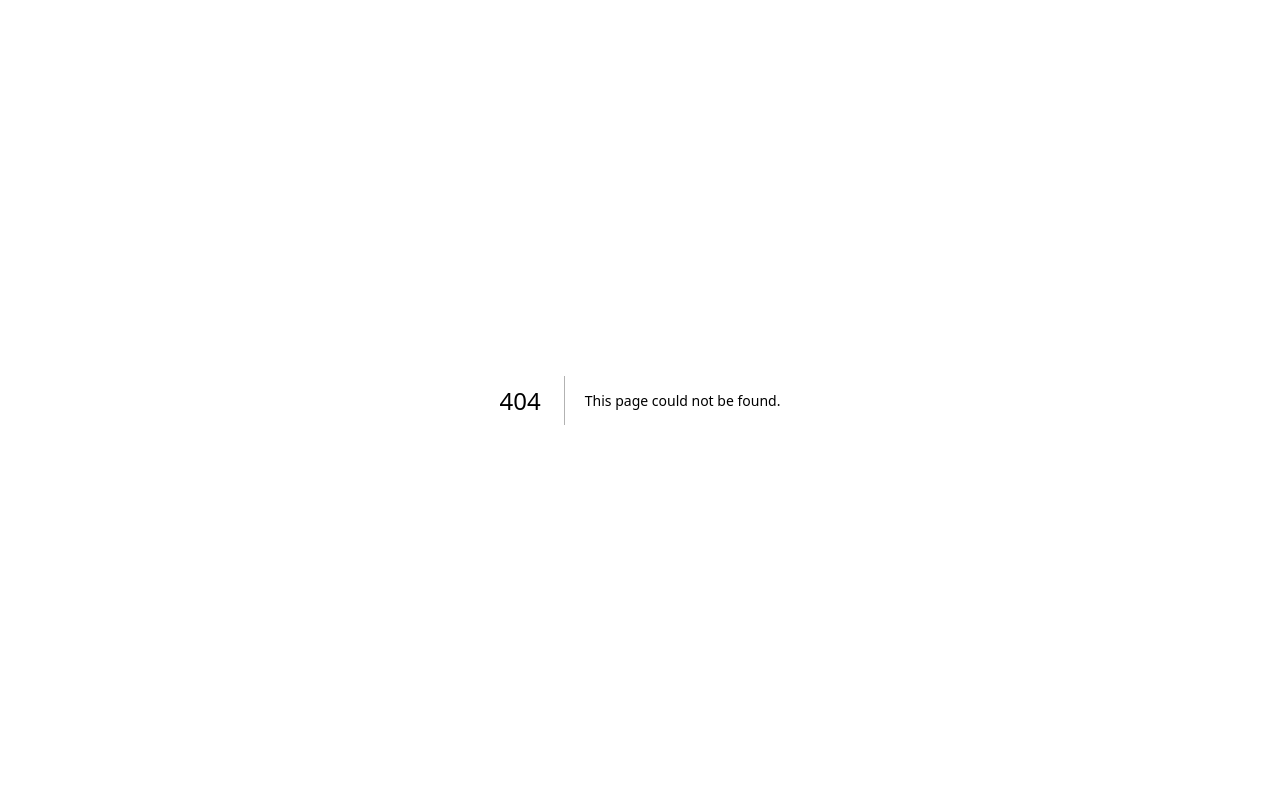
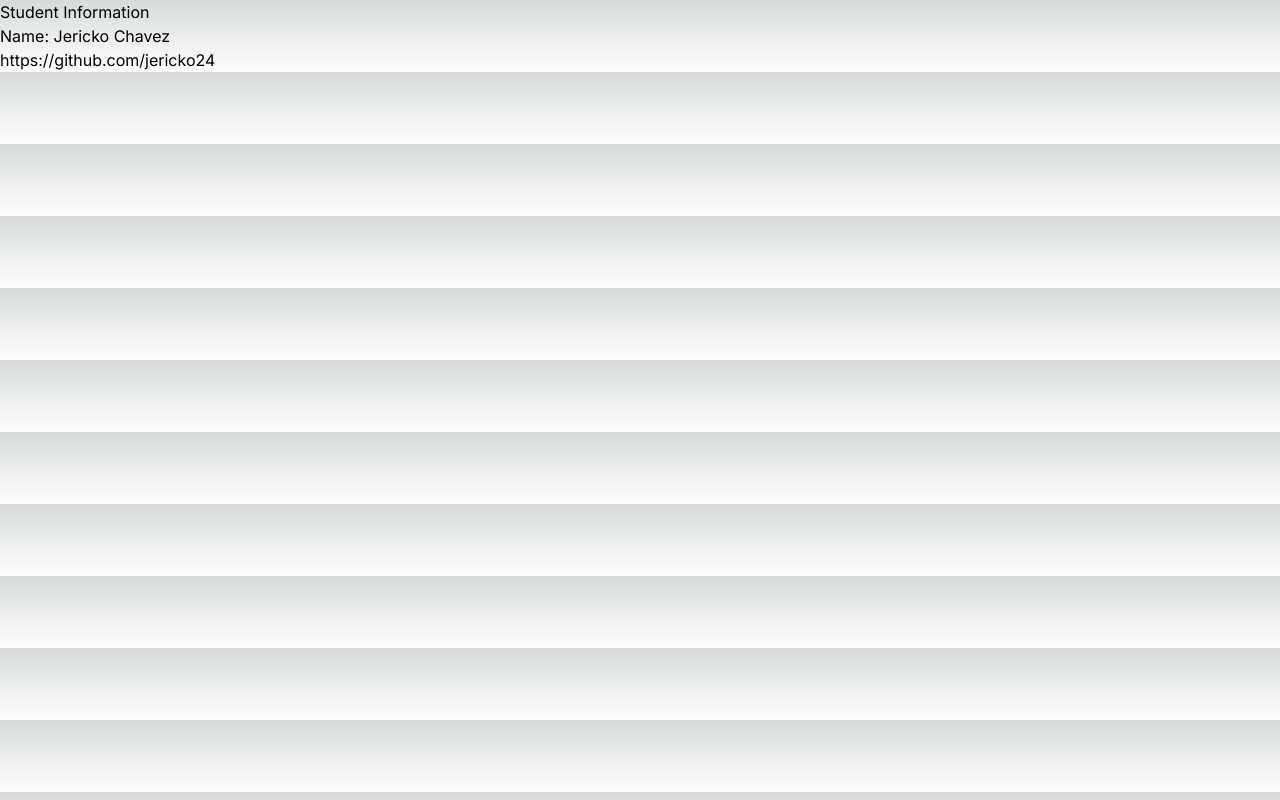
Before and after one commit to jericko24/crg306-assignments, a Next.js app: page /week-2 in a window 1280 px wide. Before the commit this address had no page. Built offline with nearby package versions, Linux system fonts and the light colour scheme.

Commit message:
Added new week 2 page
Created student info components and rendered them in the week2 page

```diff
--- a/app/page.js
+++ b/app/page.js
@@ -1,9 +1,10 @@
-import Image from "next/image";
+import Link from "next/link";
 
 export default function Home() {
   return (
-    <main className="flex min-h-screen flex-col items-center justify-between p-24">
-      <header>Home</header>
+    <main>
+      <header>CPRG 306: Web Development 2 - Assignments</header>
+      <Link href="http://localhost:3000/week-2" target="blank">Week 2</Link>
     </main>
   );
 }
--- /dev/null
+++ b/app/week-2/page.js
@@ -0,0 +1,14 @@
+import StudentInfo from "./student-info.js";
+import { StudentName, StudentGitHub } from "./student-info.js";
+
+export default function Page() {
+    return (
+        <main>
+            <header>
+                <StudentInfo/>
+            </header>
+            <StudentName/>
+            <StudentGitHub/>
+        </main>
+    );
+}
--- /dev/null
+++ b/app/week-2/student-info.js
@@ -0,0 +1,24 @@
+import Link from "next/link";
+
+export default function StudentInfo() {
+    return (
+        <main>
+            <h1>Student Information</h1>
+        </main>
+    );
+}
+
+export function StudentName() {
+    return (
+        <main>
+            <h1>Name: Jericko Chavez</h1>
+        </main>
+    );
+}
+export function StudentGitHub() {
+    return (
+        <main>
+            <Link href="https://github.com/jericko24">https://github.com/jericko24</Link>
+        </main>
+    );
+}
```
